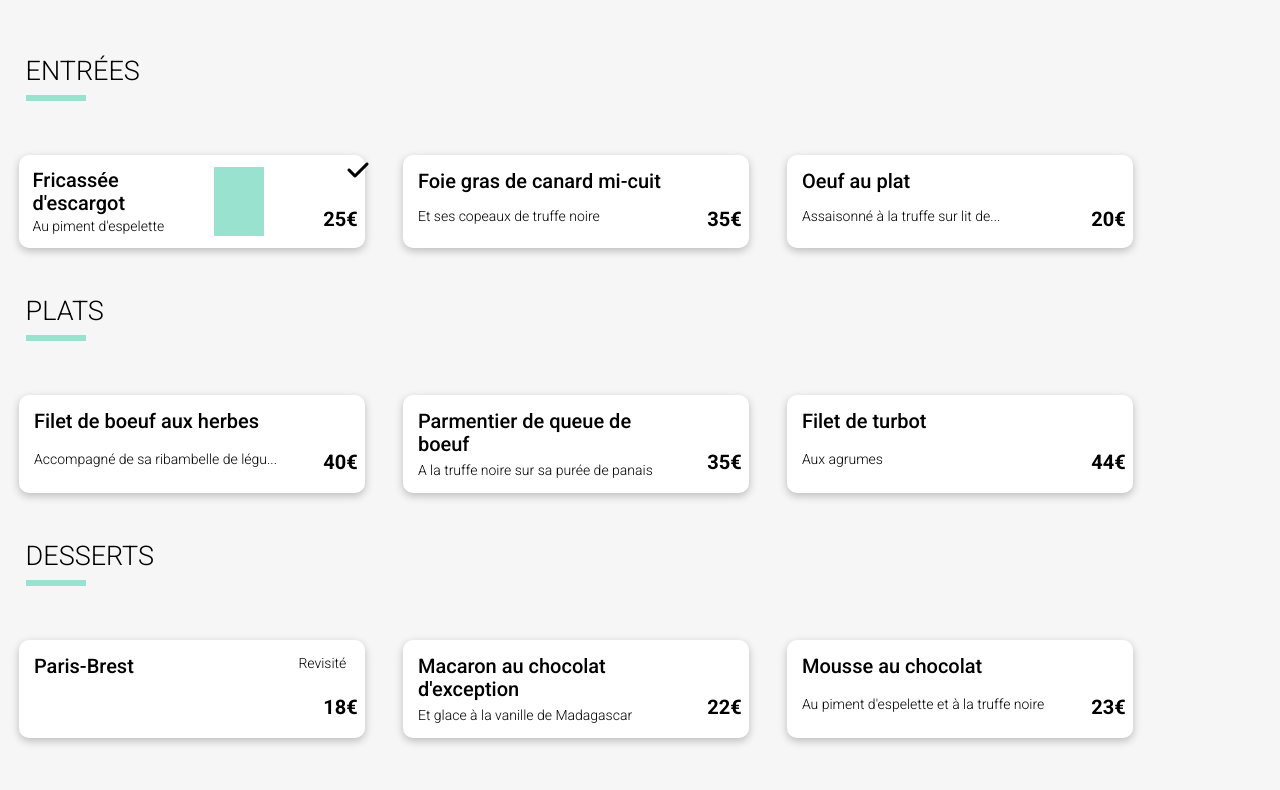
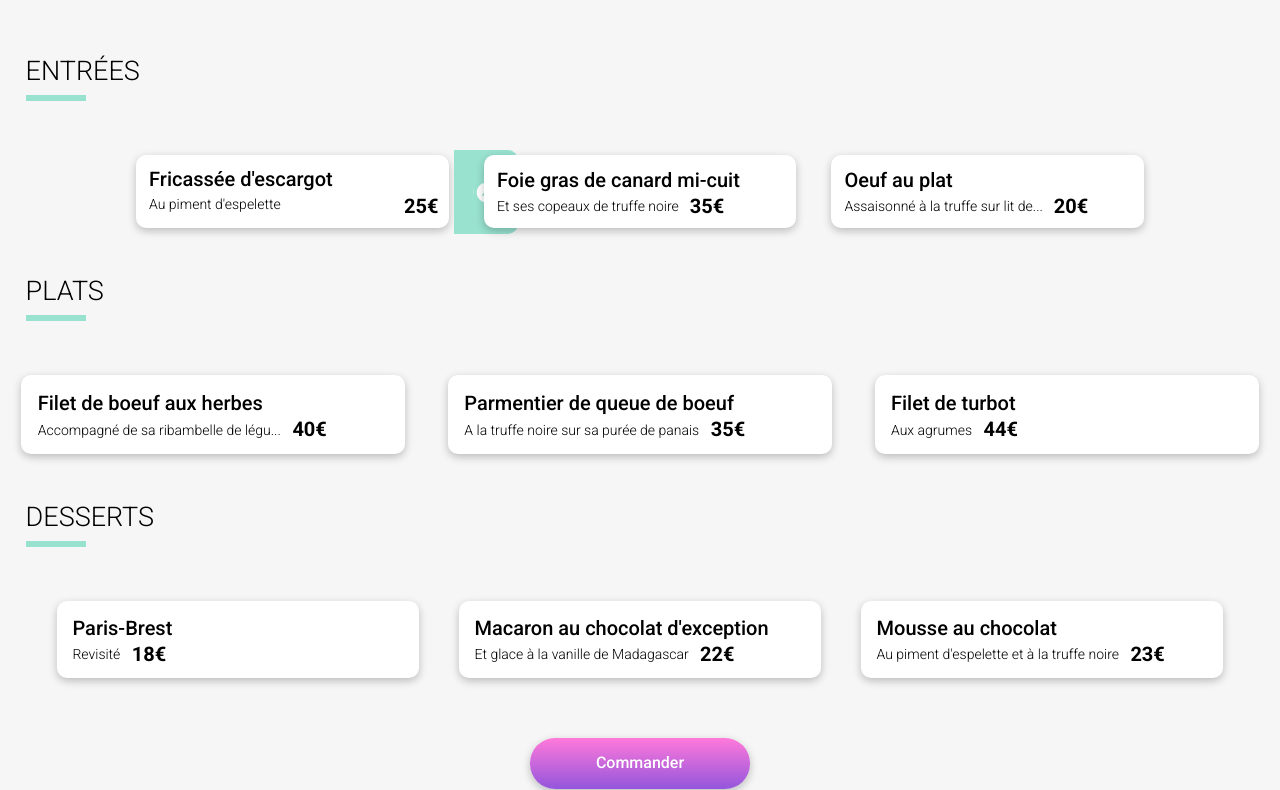
Before and after one commit to ghallium/P3_Ohmyfood, a website: page menu1.html in a window 1280 px wide. Shown: the part 509-1299 px from the top of the page. Drawn offline with Linux system fonts and the light colour scheme; a web font is replaced by a local one.

Commit message:
checkbox animation wip

```diff
--- a/menu1.html
+++ b/menu1.html
@@ -47,7 +47,9 @@
             </div>
             <span class="pricetag_menu">25€</span>
             <div class="checkbox">
-              <i class="fa-solid fa-check"></i>
+              <div class="rotation">
+                <i class="fas fa-check-circle"></i>
+              </div>
             </div>
           </div>
 
--- a/sass/Composants/_menu.scss
+++ b/sass/Composants/_menu.scss
@@ -53,11 +53,14 @@ hr {
 }
 
 .dish_name_menu {
+    width: 90%;
     font-size: 18px;
     font-weight: 500;
     padding: 1%;
     margin: 0;
-    width: 80%;
+    text-overflow: ellipsis;
+    overflow: hidden;
+
 
 
 }
@@ -67,6 +70,8 @@ hr {
     font-size: 14px;
     padding: 1%;
     margin: 0;
+    text-overflow: ellipsis;
+    overflow: hidden;
 }
 
 #menu {
@@ -81,7 +86,7 @@ hr {
 
 }
 
-#menu i {
+#menu .fa-heart {
     position: absolute;
     top: 3%;
     left: 85%;
@@ -91,7 +96,18 @@ hr {
 .dish_menu_container {
     display: flex;
     flex-direction: column;
-    width: 90%;
+    justify-content: space-around;
+    margin: auto;
+    position: relative;
+
+}
+
+.dish_menu_text {
+    width: 95%;
+    white-space: nowrap;
+    text-overflow: ellipsis;
+    overflow: hidden;
+    flex: 1;
 }
 
 .dish_menu {
@@ -106,15 +122,57 @@ hr {
     display: flex;
     flex-wrap: wrap;
     position: relative;
+    z-index: 1;
     animation: fadein_starter 2s;
 
 
 }
 
 .checkbox {
+    background-color: $tertiary_color;
+    margin: -1rem -5rem -1rem 1rem;
+    width: 4rem;
+    display: flex;
+    align-content: center;
+    justify-content: center;
+    transition-duration: 0.5s;
+    align-items: center;
+    border-radius: 0px 10px 10px 0px;
+    animation: slideleft 1s;
+}
+
+.dish_menu:hover .checkbox {
+    margin-right: -1rem;
+}
+
+i.fas.fa-check-circle {
+    display: flex;
+    justify-content: center;
+    align-items: center;
+    color: white;
+    height: 50px;
     width: 50px;
+    font-size: 20px;
+    transition-duration: 0.5s;
+    z-index: 0;
     background: $tertiary_color;
+
+}
+
+.rotation {
+    height: 1.6rem;
+    width: 1.6rem;
+    background-color: white;
     display: flex;
+    align-items: center;
+    justify-content: center;
+    border-radius: 100px;
+    transform: rotate(180deg);
+    transition-duration: 0.5s;
+}
+
+.dish_menu:hover .rotation {
+    transform: rotate(0);
 }
 
 .dish_menu_middle {
@@ -164,9 +222,22 @@ hr {
     }
 }
 
+@keyframes slideleft {
+    from {
+
+    }
+
+    to {
+
+    }
+}
+
+
+
 .pricetag_menu {
-    font-weight: 600;
-    position: absolute;
-    top: 57%;
-    left: 88%;
+    display: flex;
+    justify-content: flex-end;
+    align-items: flex-end;
+    padding-left: 0.5rem;
+    font-weight: bold;
 }
--- a/sass/layout/_mediaqueries.scss
+++ b/sass/layout/_mediaqueries.scss
@@ -24,7 +24,7 @@
         padding-bottom: 6%;
     }
 
-    #menu i {
+    #menu .fa-heart {
         position: absolute;
         top: 3%;
         left: 92%;
@@ -131,7 +131,7 @@
         padding-bottom: 4%;
     }
 
-    #menu i {
+    #menu .fa-heart {
         position: absolute;
         top: 3%;
         left: 95%;
@@ -224,3 +224,23 @@
     }
 
 }
+
+/* MEDIA QUERIES CHECKBOX */
+
+/*SMALL*/
+@media screen and (max-width: 667px){
+
+    .checkbox{
+        display: flex;
+        flex-direction: column;
+        align-items: center;
+    }
+
+
+
+    .dish_menu {
+        width: 80%;
+        background-color: white;
+    }
+
+}
```
Also changed, not shown: css/style.css, 1 other file.
